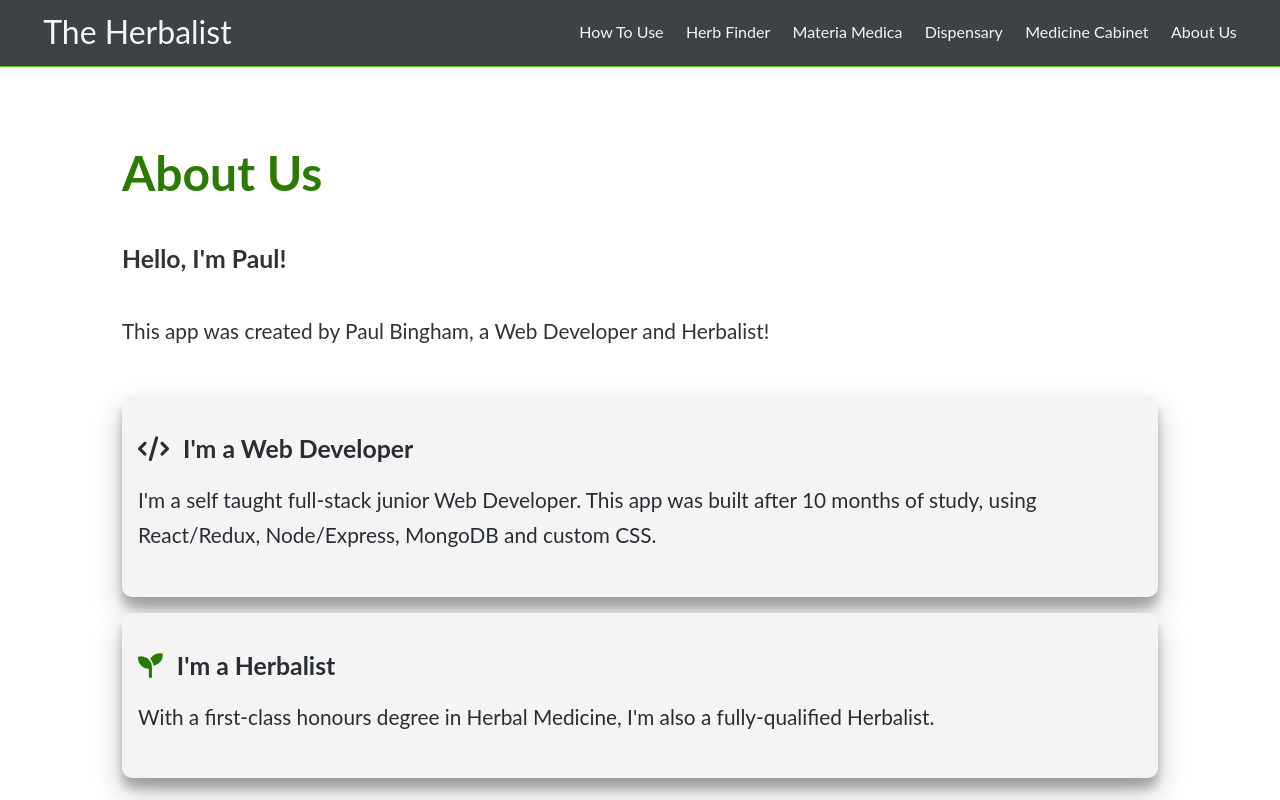
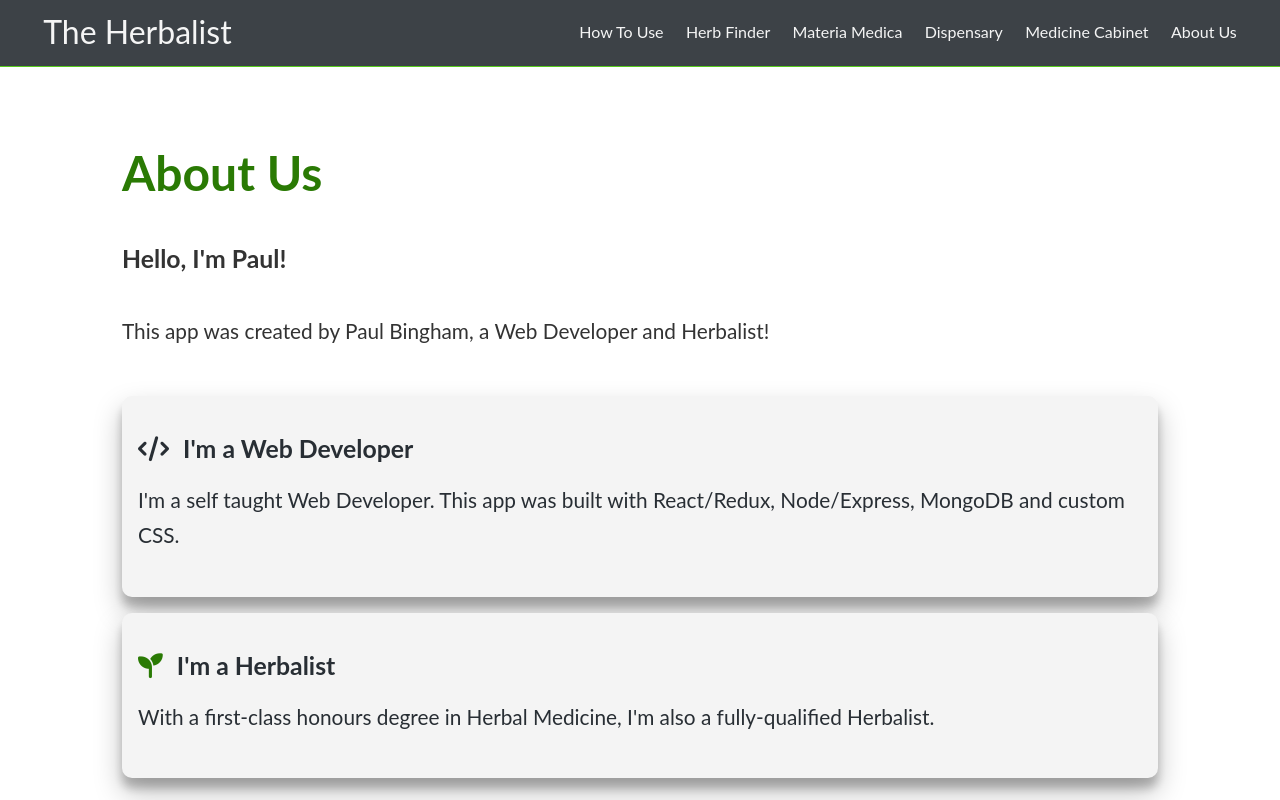
Before and after one commit to Greenpaulo/The-Herbalist-v2, a React (Create React App) app in the folder client/: page /about in a window 1280 px wide. Shown: the top 800 px of the page. Built offline with nearby package versions, Linux system fonts and the light colour scheme; no server answers.

Commit message:
Changed about page text

```diff
--- a/client/src/components/About.js
+++ b/client/src/components/About.js
@@ -17,7 +17,7 @@ class About extends React.Component {
             <div id="about-skills">
               <div className="bg-light animated bounceInLeft p-1 my-1 shadow">
                 <h2 className="medium text-dark my-1"><i className="fas fa-code"></i>  I'm a Web Developer</h2>
-                <p className="lead">I'm a self taught full-stack junior Web Developer. This app was built after 10 months of study, using React/Redux, Node/Express, MongoDB and custom CSS.</p>
+                <p className="lead">I'm a self taught Web Developer. This app was built with React/Redux, Node/Express, MongoDB and custom CSS.</p>
               </div>
 
               <div className="bg-light animated bounceInRight p-1 my-1 shadow">
```
